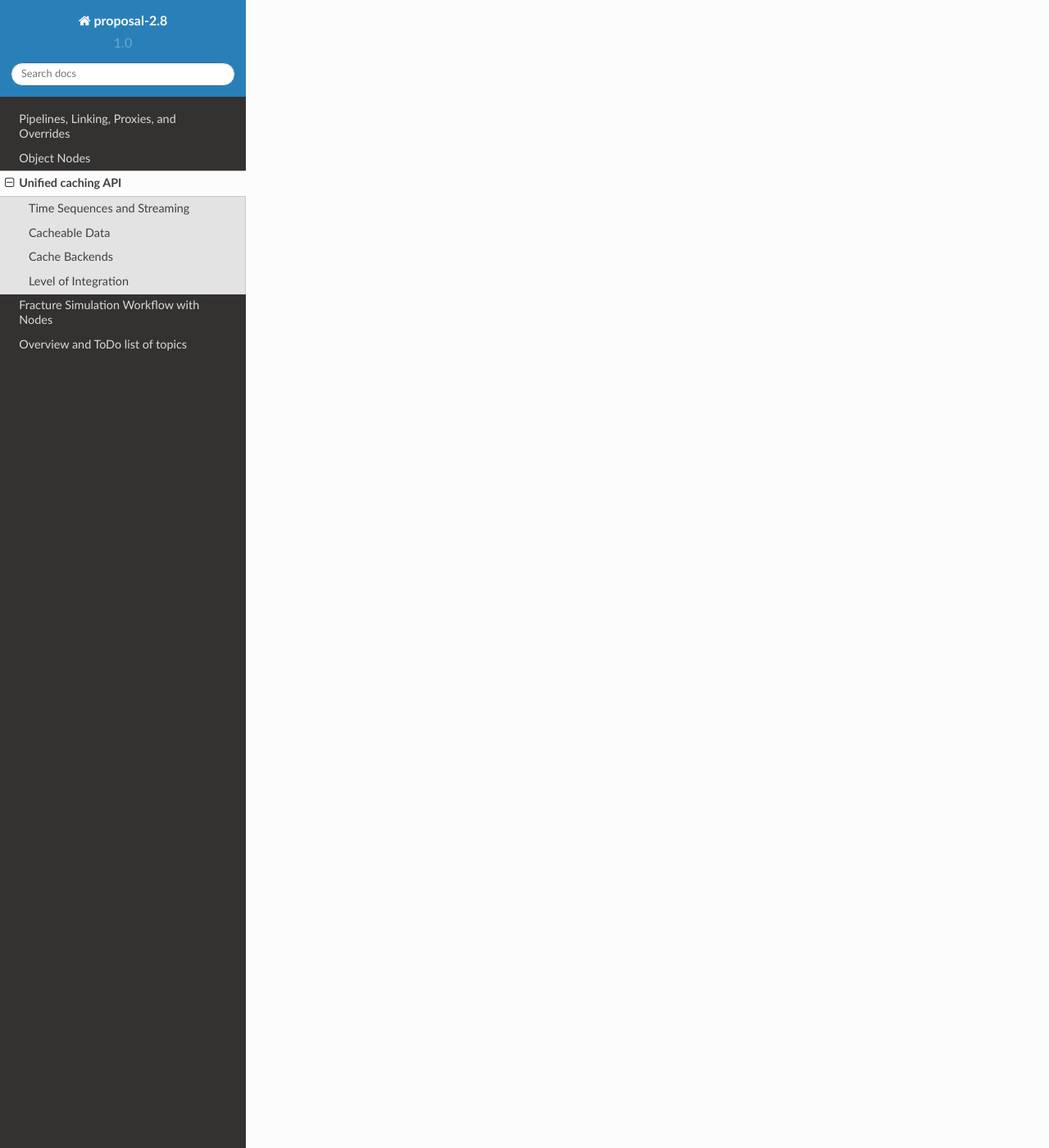
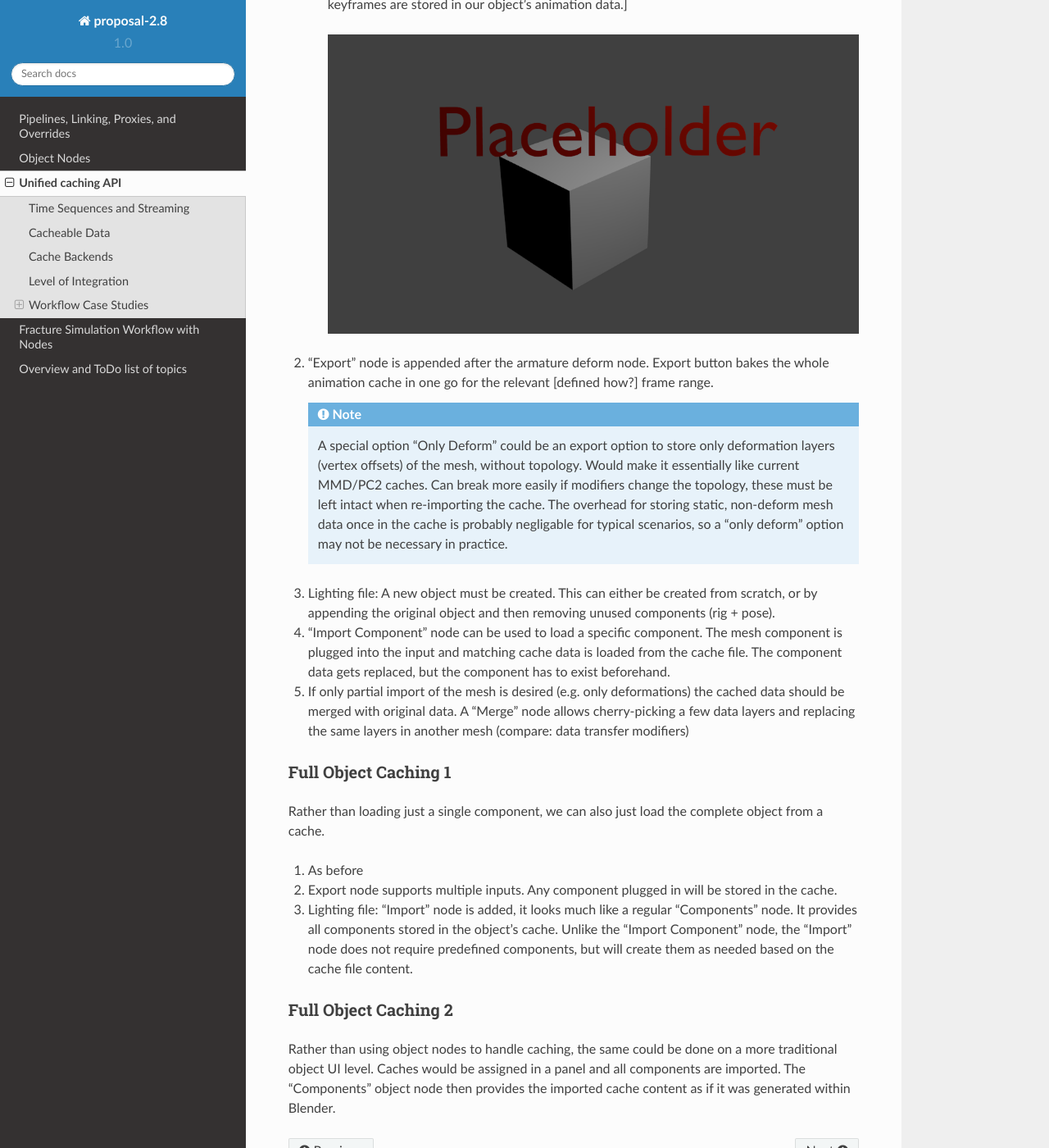
Before and after one commit to lukastoenne/proposal-2.8, a Sphinx documentation site: the page built from source/caching.rst, in a window 1280 px wide and 1400 px high, scrolled down 4391 px. Shown: the whole window at 82% size. Built offline with Sphinx 7.4.7 and the Read the Docs theme 2.0.0, drawn with Linux system fonts in a browser that asks for light colours; formulas are drawn with MathJax 3; some of the changed text lies outside the part shown.

Commit message:
Some basic caching workflow cases (without images still).

```diff
--- a/source/caching.rst
+++ b/source/caching.rst
@@ -75,3 +75,57 @@ Cache export/import can be applied on a number of different levels, depending on
 1. Cache only object components: This is what Blender currently does for individual simulations or a mesh cache. Only the data of a specific component is replaced. No components are added or removed based on the cache file content. Can also be done for a whole object or scene, important thing is that only existing components are touched.
 2. Cache a complete Object: Allow the caching system to create/remove/replace components of the cached object, in addition to replacing their internal data. Can also be done for a whole scene, but only existing objects are modified when importing.
 3. Cache an entire scene: Allow creation of new objects as well as manipulating existing ones.
+
+Workflow Case Studies
+---------------------
+
+Mesh Component Caching
+======================
+
+We want to simplify lighting and rendering by using cached animation, instead of linking complex rigs and proxies. In this example only the mesh component is cached, while the rest of the object must be copied (appended) from the original.
+
+1) Setup node-based mesh animation pipeline: model->rig->proxify->animate
+
+   .. todo:: these steps should be described in object nodes section for general animation workflow
+
+   .. todo:: linking issues are ignored here, everything assumed to be local, no proxies needed!
+
+   a) Geometry (mesh) component is created by the user. (Geo component is by default initialized as the Mesh data block pointed to by ob->data)
+
+      .. image:: /images/placeholder.png
+
+   b) Armature node deforms the mesh using the Armature object + a pose component
+      [proxies would override this pose component, even though it is locked when using linked object]
+
+      .. image:: /images/placeholder.png
+
+   c) Animate!
+      [posing bones in pose mode changes pose component data (pose bone transforms), keyframes are stored in our object's animation data.]
+
+      .. image:: /images/placeholder.png
+
+2) "Export" node is appended after the armature deform node. Export button bakes the whole animation cache in one go for the relevant [defined how?] frame range.
+
+   .. note:: A special option "Only Deform" could be an export option to store only deformation layers (vertex offsets) of the mesh, without topology. Would make it essentially like current MMD/PC2 caches. Can break more easily if modifiers change the topology, these must be left intact when re-importing the cache. The overhead for storing static, non-deform mesh data once in the cache is probably negligable for typical scenarios, so a "only deform" option may not be necessary in practice.
+
+3) Lighting file: A new object must be created. This can either be created from scratch, or by appending the original object and then removing unused components (rig + pose).
+
+4) "Import Component" node can be used to load a specific component. The mesh component is plugged into the input and matching cache data is loaded from the cache file. The component data gets replaced, but the component has to exist beforehand.
+
+5) If only partial import of the mesh is desired (e.g. only deformations) the cached data should be merged with original data. A "Merge" node allows cherry-picking a few data layers and replacing the same layers in another mesh (compare: data transfer modifiers)
+
+Full Object Caching 1
+=====================
+
+Rather than loading just a single component, we can also just load the complete object from a cache.
+
+1) As before
+
+2) Export node supports multiple inputs. Any component plugged in will be stored in the cache.
+
+3) Lighting file: "Import" node is added, it looks much like a regular "Components" node. It provides all components stored in the object's cache. Unlike the "Import Component" node, the "Import" node does not require predefined components, but will create them as needed based on the cache file content.
+
+Full Object Caching 2
+=====================
+
+Rather than using object nodes to handle caching, the same could be done on a more traditional object UI level. Caches would be assigned in a panel and all components are imported. The "Components" object node then provides the imported cache content as if it was generated within Blender.
```
